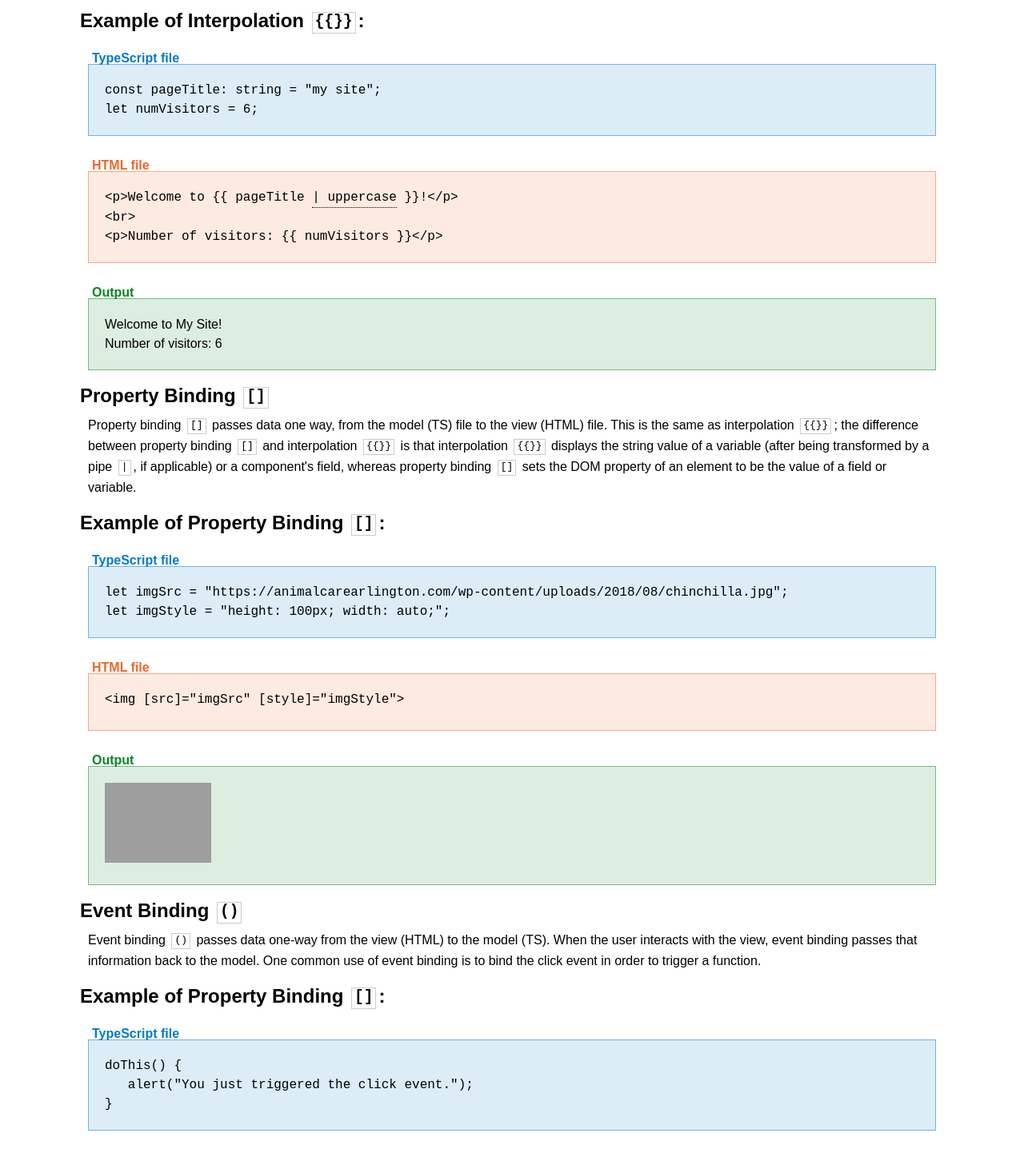
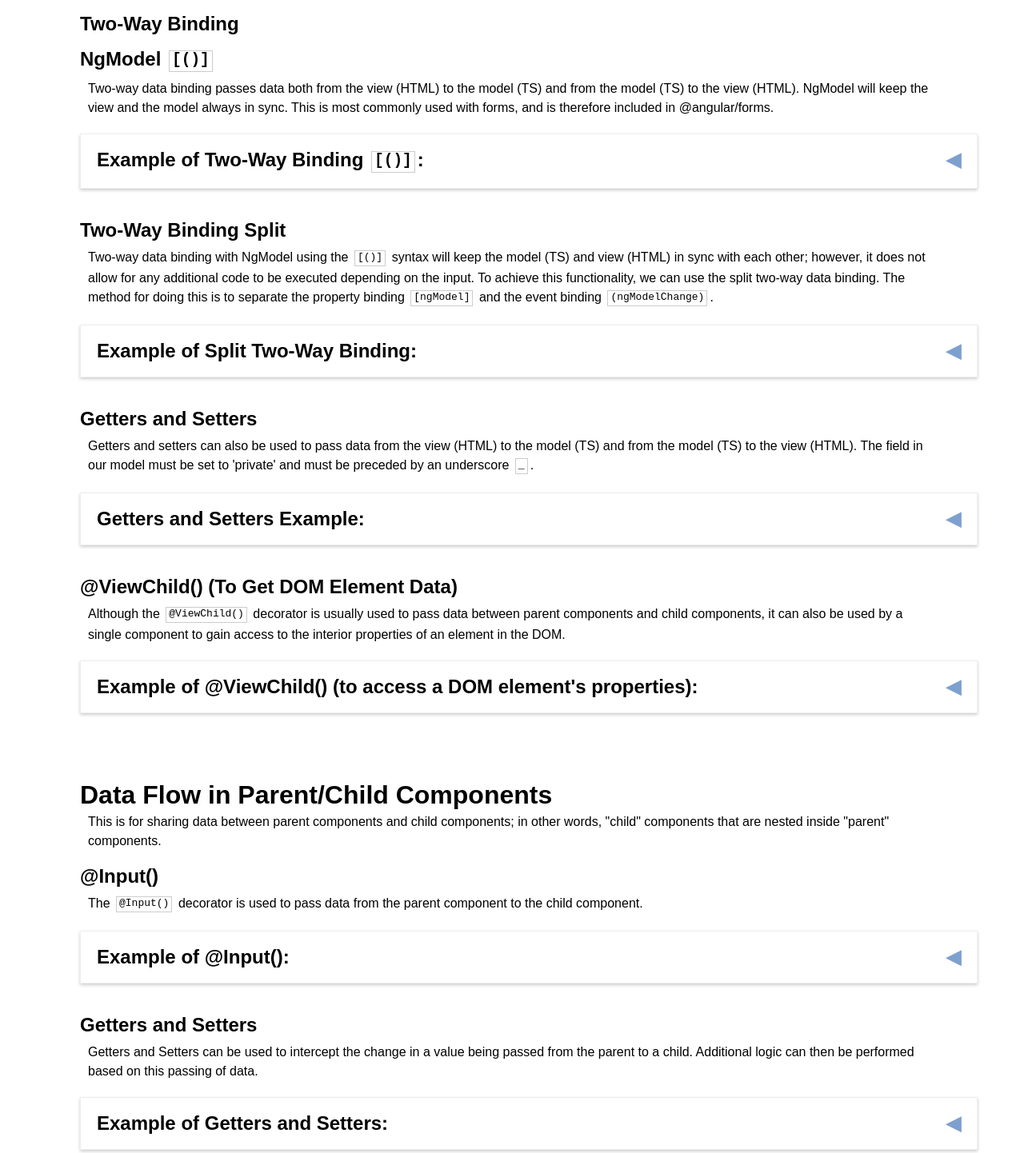
Before and after one commit to KellyRYoung/angular-data-flow-tutorial, an Angular app in the folder angular-data-flow-tutorial/: page / in a window 1280 px wide. Shown: the part 1330-2772 px from the top of the page at 80% size. Built offline with nearby package versions, Linux system fonts and the light colour scheme; grey boxes are pictures that could not be loaded.

Commit message:
Made accordions

```diff
--- a/angular-data-flow-tutorial/src/app/app.component.ts
+++ b/angular-data-flow-tutorial/src/app/app.component.ts
@@ -17,6 +17,7 @@ export class AppComponent implements OnInit {
  EXAMPLE_A_BLOCKS = document.getElementsByClassName('example-a');
  EXAMPLE_B_BLOCKS = document.getElementsByClassName('example-b');
  EXAMPLE_SERVICE_BLOCKS = document.getElementsByClassName('example-service');
+ ACCORDIONS = document.getElementsByClassName('accordion');
 
  // addHtmlLogo = () => {
  //  // tslint:disable-next-line: prefer-for-of
@@ -139,6 +140,24 @@ export class AppComponent implements OnInit {
   }
  }
 
+ // ▼  ◀
+
+ // from W3 schools: https://www.w3schools.com/howto/howto_js_accordion.asp
+ accordionMethod() {
+  for (let i = 0; i < this.ACCORDIONS.length; i++) {
+   this.ACCORDIONS[i].innerHTML += '<span class="arrow">◀</span>';
+   this.ACCORDIONS[i].addEventListener('click', function () {
+    this.classList.toggle('open');
+    let panel = this.nextElementSibling;
+    if (panel.style.maxHeight) {
+     panel.style.maxHeight = null;
+    } else {
+     panel.style.maxHeight = panel.scrollHeight + 'px';
+    }
+   });
+  }
+ }
+
 
  ngOnInit() {
   this.addHtmlLabel();
@@ -147,5 +166,6 @@ export class AppComponent implements OnInit {
   this.addOutputLabel()
   this.addParentLabel();
   this.addChildLabel();
+  this.accordionMethod();
  }
 }
--- a/angular-data-flow-tutorial/src/app/binding/binding.component.html
+++ b/angular-data-flow-tutorial/src/app/binding/binding.component.html
@@ -36,10 +36,11 @@
   <code>[]</code> sets the DOM property of an element to be the value of a field
   or variable.
 </p>
-<h6>
+<h6 class="accordion"><span>
     Example of Interpolation
     <code ng-non-bindable>&#123;<i></i>&#123;&#125;<i></i>&#125;</code>:
-</h6>
+  </span></h6>
+<div class="panel">
   <div class="example-ts">
     const pageTitle: string = "my site"; <br />
     let numVisitors = 6;
@@ -57,7 +58,7 @@
     Welcome to My Site! <br />
     Number of visitors: 6
   </div>
-
+</div>
 
 
 <!-- Property Binding -->
@@ -75,7 +76,8 @@
   <code>[]</code> sets the DOM property of an element to be the value of a field
   or variable.
 </p>
-<h6>Example of Property Binding <code>[]</code>:</h6>
+<h6 class="accordion"><span>Example of Property Binding <code>[]</code>:</span></h6>
+<div class="panel">
   <div class="example-ts">
     let imgSrc =
     "https://animalcarearlington.com/wp-content/uploads/2018/08/chinchilla.jpg";
@@ -89,6 +91,7 @@
     <img src="https://animalcarearlington.com/wp-content/uploads/2018/08/chinchilla.jpg"
       style="height: 100px; width: auto;" />
   </div>
+</div>
 
 <!-- Event Binding -->
 <h6 id="event-binding-header">Event Binding <code>()</code></h6>
@@ -98,7 +101,8 @@
   passes that information back to the model. One common use of event
   binding is to bind the click event in order to trigger a function.
 </p>
-<h6>Example of Property Binding <code>[]</code>:</h6>
+<h6 class="accordion"><span>Example of Property Binding <code>[]</code>:</span></h6>
+<div class="panel">
   <div class="example-ts">
     doThis() &#123; <br />
     &nbsp;&nbsp;&nbsp;alert("You just triggered the click event.");<br />
@@ -113,6 +117,7 @@
       Click here to trigger the click event
     </button>
   </div>
+</div>
 
 
 
@@ -126,7 +131,8 @@
   (TS) and from the model (TS) to the view (HTML). NgModel will keep the view and the model always in sync. This
   is most commonly used with forms, and is therefore included in @angular/forms.
 </p>
-<h6>Example of Two-Way Binding <code>[()]</code>:</h6>
+<h6 class="accordion"><span>Example of Two-Way Binding <code>[()]</code>:</span></h6>
+<div class="panel">
   <div class="example-html">
     &lt;input type="text" [(ngModel)]="userInput" placeholder="Type here"&gt; <br />
     &lt;br&gt; <br />
@@ -141,6 +147,7 @@
   </div>
   *Note: You must import the FormsModule from @angular/forms in order to use
   ngModel.
+</div>
 
 <h4 id="two-way-binding-split-header">Two-Way Binding Split</h4>
 <p>Two-way data binding with NgModel using the <code>[()]</code> syntax will keep the model (TS) and view (HTML) in sync
@@ -148,7 +155,8 @@ ngModel.
   this functionality, we can use the split two-way data binding. The method for doing this is to separate the property
   binding <code>[ngModel]</code> and the event binding <code>(ngModelChange)</code>.</p>
 
-<h6>Example of Split Two-Way Binding:</h6>
+<h6 class="accordion">Example of Split Two-Way Binding:</h6>
+<div class="panel">
   In the following example, we will make an alert message appear whenever the userInput === "chinchilla".
   <code>$event</code> refers to the event of the text inside the input field changing. Therefore,
   <code>userInput=$event</code> will set the variable <code>userInput</code> equal to the text within the input field
@@ -171,12 +179,13 @@ whenever it is changed.
     User input: &#123;<i></i>&#123; userInput &#125;<i></i>&#125;
   </div>
   <div class="example-output">
- <input type="text" [ngModel]="userInput2" (ngModelChange)="secretWord($event)" placeholder="Type 'chinchilla'" /><br />
+    <input type="text" [ngModel]="userInput2" (ngModelChange)="secretWord($event)"
+      placeholder="Type 'chinchilla'" /><br />
     User Input: {{ userInput2 }}
   </div>
   *Note: You must import the FormsModule from @angular/forms in order to use
   ngModel.
-
+</div>
 
 
 <!-- Getters and Setters -->
@@ -184,7 +193,8 @@ ngModel.
 <p>Getters and setters can also be used to pass data from the view (HTML) to the model (TS) and from the model (TS) to
   the view (HTML). The field in our model must be set to 'private' and must be preceded by an underscore <code>_</code>.
 </p>
-<h6>Getters and Setters Example:</h6>
+<h6 class="accordion">Getters and Setters Example:</h6>
+<div class="panel">
   <div class="example-ts">
     private <span class="tooltip">
       <div class="tooltiptext">Note: underscore in front of variable name</div>_userInput
@@ -207,7 +217,6 @@ ngModel.
   </div>
 
   <div class="example-html">
-
     &lt;input type="text" <span class="tooltip">
       <div class="tooltiptext">Note: ngModel is binding to the getters and setters</div>[(ngModel)]="userInput"
     </span>
@@ -222,7 +231,7 @@ ngModel.
     <br>
     User input: {{ userInput3 }}
   </div>
-
+</div>
 
 
 <!-- View Child -->
@@ -232,7 +241,8 @@ ngModel.
   components and child components, it can also be used by a single component to
   gain access to the interior properties of an element in the DOM.
 </p>
-<h6>Example of @ViewChild() (to access a DOM element's properties):</h6>
+<h6 class="accordion">Example of @ViewChild() (to access a DOM element's properties):</h6>
+<div class="panel">
   In this example, we will make it so that the user's focus is automatically set to the username input box.
   <div class="example-ts">
     @ViewChild(<span class="tooltip">
@@ -265,6 +275,9 @@ In this example, we will make it so that the user's focus is automatically set t
   </div>
   *Note: ElementRef, ViewChild, and AfterViewInit must all be imported from @angular/core. The component class must
   implement AfterViewInit.<br>
-**Note: For the purposes of demonstration, the focus behavior is simulated after the above button is clicked. In a real
-application, however, the given code would result in the focus being on the username input field as soon as the page has
+  **Note: For the purposes of demonstration, the focus behavior is simulated after the above button is clicked. In a
+  real
+  application, however, the given code would result in the focus being on the username input field as soon as the page
+  has
   finished loading.
+</div>
--- a/angular-data-flow-tutorial/src/app/parent-child/parent-child.component.html
+++ b/angular-data-flow-tutorial/src/app/parent-child/parent-child.component.html
@@ -9,7 +9,8 @@
 <h4 id="input-decorator-header">@Input()</h4>
 <p>The <code>@Input()</code> decorator is used to pass data from the parent component to the child component.</p>
 
-<h6>Example of @Input():</h6>
+<h6 class="accordion">Example of @Input():</h6>
+<div class="panel">
   <div class="example-ts">
     <span class="comment">// Parent Component</span><br>
     userLoggedIn = false;
@@ -46,11 +47,14 @@
     </div>
   </div>
   *Note: Input must be imported from @angular/core
+</div>
 
 <h4 id="getters-setters-child-header">Getters and Setters</h4>
 <p>Getters and Setters can be used to intercept the change in a value being passed from the parent to a child.
   Additional logic can then be performed based on this passing of data.</p>
 
+<h6 class="accordion">Example of Getters and Setters:</h6>
+<div class="panel">
   <div class="example-html">
     <span class="comment">&lt;!-- Parent Component --&gt;</span><br>
     &lt;child-component <span class="tooltip">
@@ -79,7 +83,8 @@
     &#125;<br>
     <br>
     <span class="tooltip">
-    <div class="tooltiptext">The @Input() decorator is placed on the setter to receive this value from the parent.</div>
+      <div class="tooltiptext">The @Input() decorator is placed on the setter to receive this value from the parent.
+      </div>
       @Input()
     </span> <br>
     set loggedIn(value: boolean) &#123;<br>
@@ -103,6 +108,7 @@
     </div>
   </div>
   *Note: Input must be imported from @angular/core
+</div>
 
 <h4 id="ng-on-changes-header">ngOnChanges()</h4>
 <p><code>ngOnChanges()</code> is a method that taps into the OnChanges lifecycle hook of the component. Using
@@ -115,8 +121,8 @@
   intercepted variable's value currently is. firstChange is a boolean value that indicates whether this is the first
   time that this variable has changed.</p>
 
-<h6>Example of ngOnChanges():</h6>
-
+<h6 class="accordion">Example of ngOnChanges():</h6>
+<div class="panel">
   <div class="example-html">
     <span class="comment">&lt;!-- Parent Component --&gt;</span><br>
     &lt;child-component <span class="tooltip">
@@ -162,13 +168,14 @@
     </div>
   </div>
   *Note: The component must implement OnChanges. OnChanges and SimpleChanges must both be imported from @angular/core.
+</div>
 
-
-
-<h4 id="template-reference-variables-header">TemplateReferenceVariables</h4>
+<h4 id="template-reference-variables-header">Template Reference Variables</h4>
 <p>Template reference variables allows the parent component to directly access properties and methods of the child
   component.</p>
 
+<h6 class="accordion">Example of Template Reference Variable:</h6>
+<div class="panel">
   <div class="example-ts">
     <span class="comment">// Parent Component<br>
       /* The parent component's model (TS) is not important for this demonstration. */
@@ -219,13 +226,15 @@
       <button (click)="greetUser()">Greet</button>
     </div>
   </div>
+</div>
 
 <h4 id="view-child-parent-child-header">@ViewChild()</h4>
 <p>@ViewChild() allows a parent component access to the properties and methods of a child component. The reference to
   the child component is available to the parent component using the lifecycle hook AfterViewInit.</p>
 
-<h6>Example of @ViewChild():</h6>
+<h6 class="accordion">Example of @ViewChild():</h6>
 
+<div class="panel">
   <div class="example-ts">
     <span class="comment">// Parent Component</span><br>
     @ViewChild(ChildComponent, <span class="tooltip">
@@ -259,6 +268,7 @@
 
   *Note: ViewChild and AfterViewInit must be imported from @angular/core. The parent component must implement
   AfterViewInit.
+</div>
 
 <h4>Emitting Events</h4>
 <!-- already did at home -->
@@ -273,6 +283,8 @@ AfterViewInit.
   <li>Subscribe component B to the subject to receive the message</li>
 </ol>
 
+<h6 class="accordion">Example of Service with a Subject:</h6>
+<div class="panel">
   <div class="example-ts">
     <span class="comment">// Interaction Service</span><br>
     <br>
@@ -280,7 +292,9 @@ AfterViewInit.
       <div class="tooltiptext">This is the subject. Note: underscore</div>_messageSource
     </span> = new Subject&lt;string&gt;(); <br>
     <span class="tooltip">
-    <div class="tooltiptext">Note: naming convention is that observables end in '$'</div>message$
+      <div class="tooltiptext">This is the observable. Note: naming convention is that observables end in '$'</div>
+      message$
     </span> = this._messageSource.asObservable();
   </div>
   *Note: Subject must be imported from rxjs
+</div>
--- a/angular-data-flow-tutorial/src/app/toc/toc.component.html
+++ b/angular-data-flow-tutorial/src/app/toc/toc.component.html
@@ -1,4 +1,5 @@
-<h2>Table of Contents:</h2>
+<h2 class="accordion">Table of Contents:</h2>
+<div class="panel">
   <ol>
     <li>
       <a href="#same-component-header">Data Flow in the Same Component</a>
@@ -56,3 +57,4 @@
     <li><a href="#use-cases-header">Which One Should I Use?</a></li>
     <li><a href="#useful-links-header">Useful Links</a></li>
   </ol>
+</div>
--- a/angular-data-flow-tutorial/src/styles.scss
+++ b/angular-data-flow-tutorial/src/styles.scss
@@ -95,6 +95,55 @@ input {
  display: flex;
  flex-direction: row;
 }
+
+/* from W3 Schools */
+.panel {
+ // display: none;
+ overflow: hidden;
+ max-height: 0;
+ transition: max-height 0.4s ease-out;
+ margin: 20px;
+}
+
+/* from W3 Schools */
+.accordion {
+ cursor: pointer;
+ width: 100%;
+ transition: 0.2s;
+ border: 1px solid #eee;
+ box-shadow: 0 2px 4px rgba(0, 0, 0, 0.2);
+ padding: 20px;
+ display: flex;
+ flex-direction: row;
+ justify-content: space-between;
+}
+.accordion:active {
+  // box-shadow: 0 0 0 #fff;
+ box-shadow: 0 2px 2px rgba(0, 0, 0, 0.2) inset;
+ color: rgba(0,0,0,0.6);
+}
+
+.accordion:hover {
+ background-color: #eee;
+ .arrow {
+  color: rgba(38, 97, 175, 1);
+ }
+}
+
+.open {
+ background-color: #eee;
+ .arrow {
+  color: rgba(38, 97, 175, 0.6);
+  transform: rotate(-90deg);
+  transition: 0.2s ease-out;
+ }
+}
+
+.arrow {
+ color: rgba(38, 97, 175, 0.6);
+ transition: 0.2s ease-in;
+}
+
 .example-html {
  font-family: 'Courier New', Courier, monospace;
  margin: 10px;
```
Lines whose indentation alone changed are shown as unchanged.
